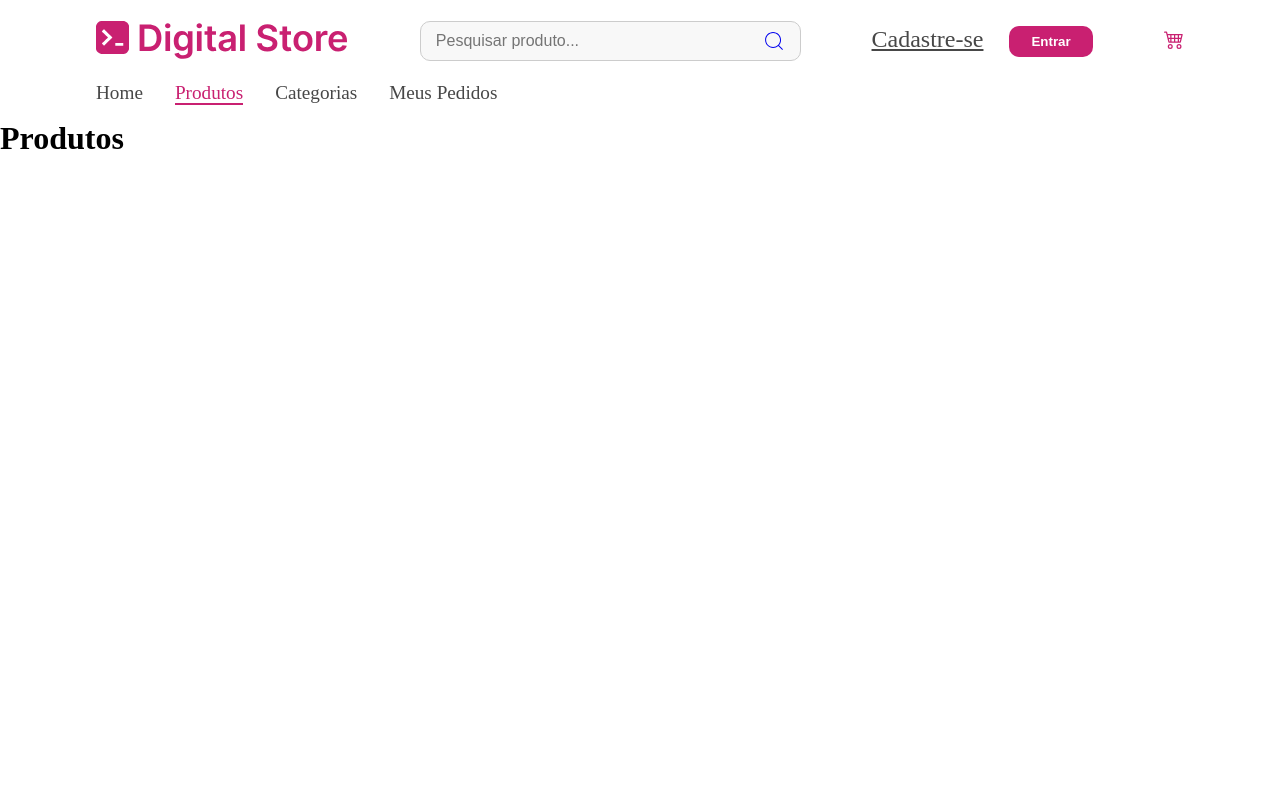
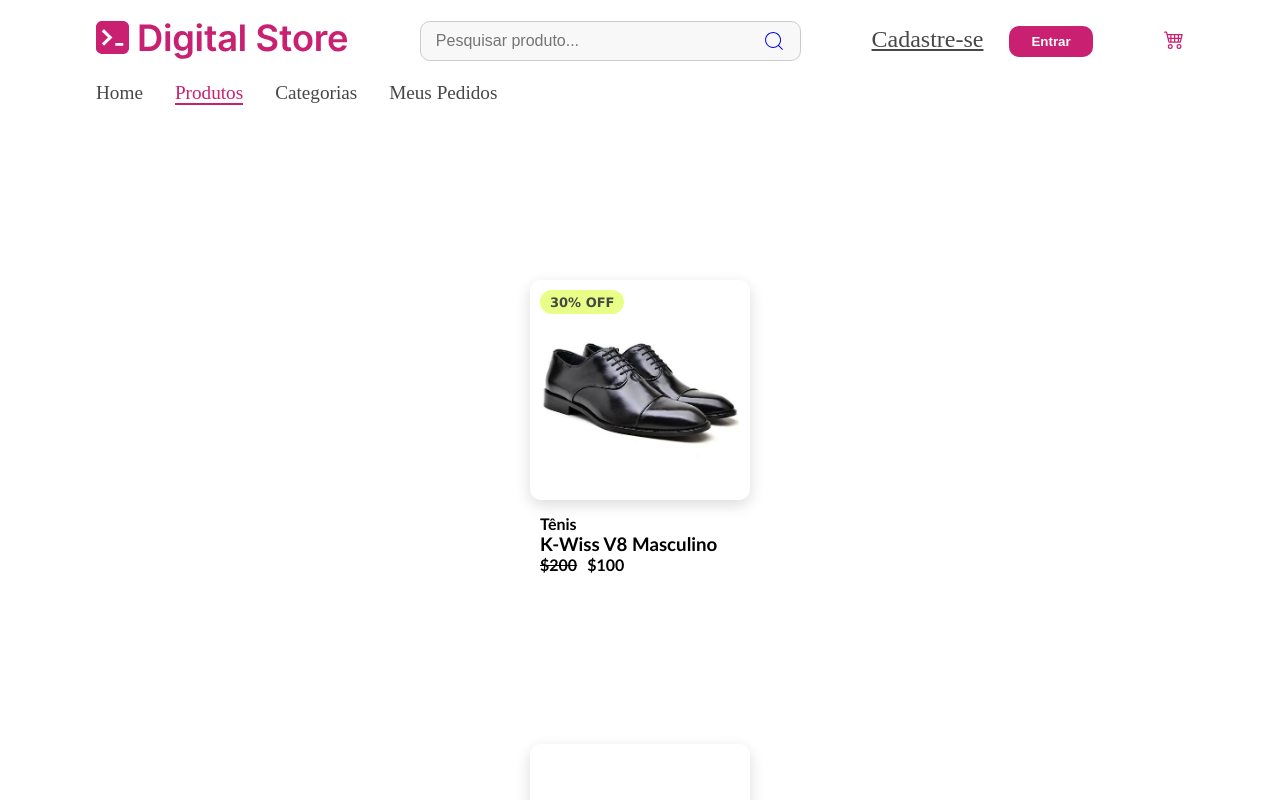
Before and after one commit to gustavor8/challenge-front-geracao-tech, a React (Vite) app: page /produtos in a window 1280 px wide. Shown: the top 800 px of the page. Built offline with nearby package versions, Linux system fonts and the light colour scheme.

Commit message:
Feat: Added draft version of ProductCard component (with/without badge and price)

```diff
--- a/src/App.jsx
+++ b/src/App.jsx
@@ -1,6 +1,7 @@
 import { BrowserRouter } from "react-router-dom";
 import AppRoutes from "./Routes";
 import Header from "./components/header/Header";
+import ProductCard from "./components/productCard/productCard";
 
 export default function App() {
   return (
@@ -8,6 +9,8 @@ export default function App() {
       <BrowserRouter>
         <Header />
         <main>
+          <ProductCard badge={true} />
+          <ProductCard badge={false} />
           <AppRoutes />
         </main>
       </BrowserRouter>
--- /dev/null
+++ b/src/components/productCard/productCard.css
@@ -0,0 +1,45 @@
+.Card {
+  width: 220px;
+  border-radius: 5%;
+  margin: auto;
+  margin-top: 10em;
+  position: relative;
+}
+
+.CardBadge {
+  position: absolute;
+  top: 10px;
+  left: 10px;
+  font-family: Verdana, Geneva, Tahoma, sans-serif;
+  font-weight: 900;
+  font-size: 13px;
+  padding: 5px 10px 4px 10px;
+  color: rgb(71, 71, 71);
+  background-color: rgb(231, 255, 134);
+  border-radius: 20px;
+}
+
+.CardImage {
+  width: 100%;
+  padding: 11px;
+  border-radius: 5%;
+  box-shadow: 0px 5px 15px 0px rgba(0, 0, 0, 0.141);
+}
+
+.CardText {
+  background-color: rgb(255, 255, 255);
+  font-family: "Trebuchet MS", "Lucida Sans Unicode", "Lucida Grande",
+    "Lucida Sans", Arial, sans-serif;
+  font-weight: bold;
+  padding: 10px;
+}
+
+.CardPrice {
+  display: flex;
+  align-items: center;
+  gap: 10px;
+}
+
+.PriceFull{
+  text-decoration: line-through;
+}
--- a/src/components/productCard/productCard.jsx
+++ b/src/components/productCard/productCard.jsx
@@ -1,4 +1,38 @@
+import sapatoImagem from "../../assets/images/sapato-social.jpeg";
+import "./productCard.css";
 
-export default function ProductCard (){
-    return (<><h1>Donkey Kong</h1></>);
+export default function ProductCard({
+  category = "Tênis",
+  name = "K-Wiss V8 Masculino",
+  priceFull = "$200",
+  priceDiscount = "$100",
+  badge,
+  badgeText = "30% OFF",
+}) {
+  return (
+    <>
+      {/* INFORMAÇÕES FICTICIAS/TESTES! */}
+
+      <div className="Card">
+        {badge && <div className="CardBadge">{badgeText}</div>}
+        <img src={sapatoImagem} alt="Tênis" className="CardImage" />
+
+        <div className="CardText">
+          <h4>{category}</h4>
+          <h3>{name}</h3>
+
+          <div className="CardPrice">
+            {badge ? (
+              <>
+                <p className="PriceFull">{priceFull}</p>
+                <p>{priceDiscount}</p>
+              </>
+            ) : (
+              <p className="PriceStandard">{priceFull}</p>
+            )}
+          </div>
+        </div>
+      </div>
+    </>
+  );
 }
```
Also changed, not shown: src/assets/images/sapato-social.jpeg (added).
